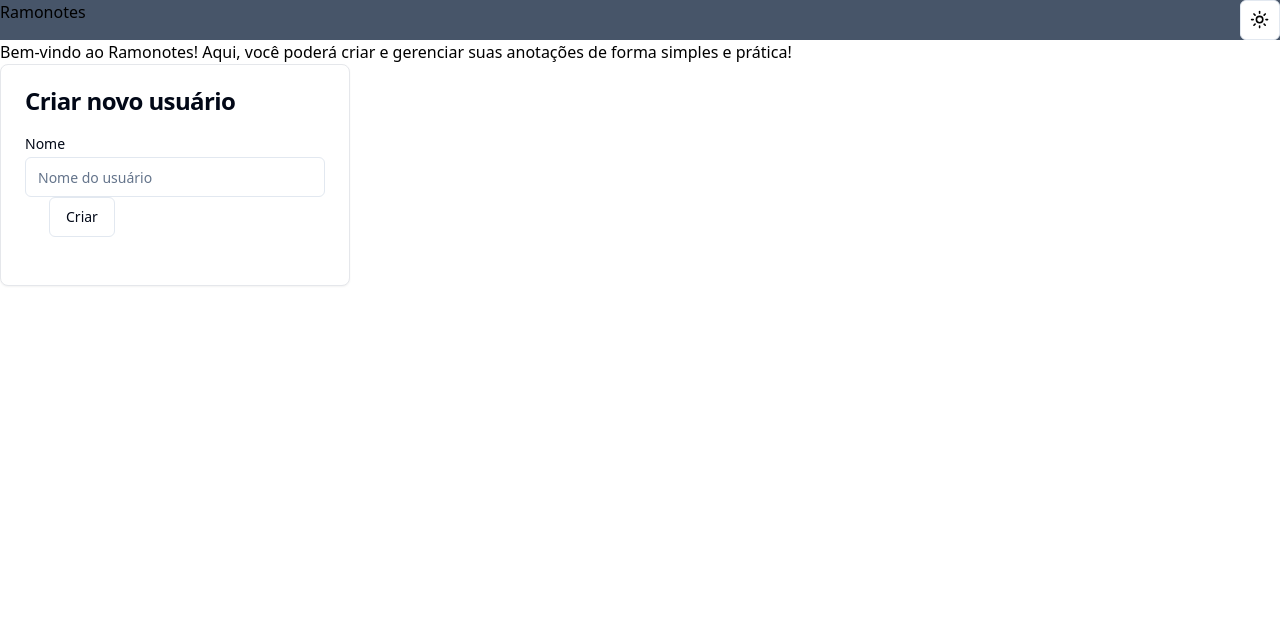
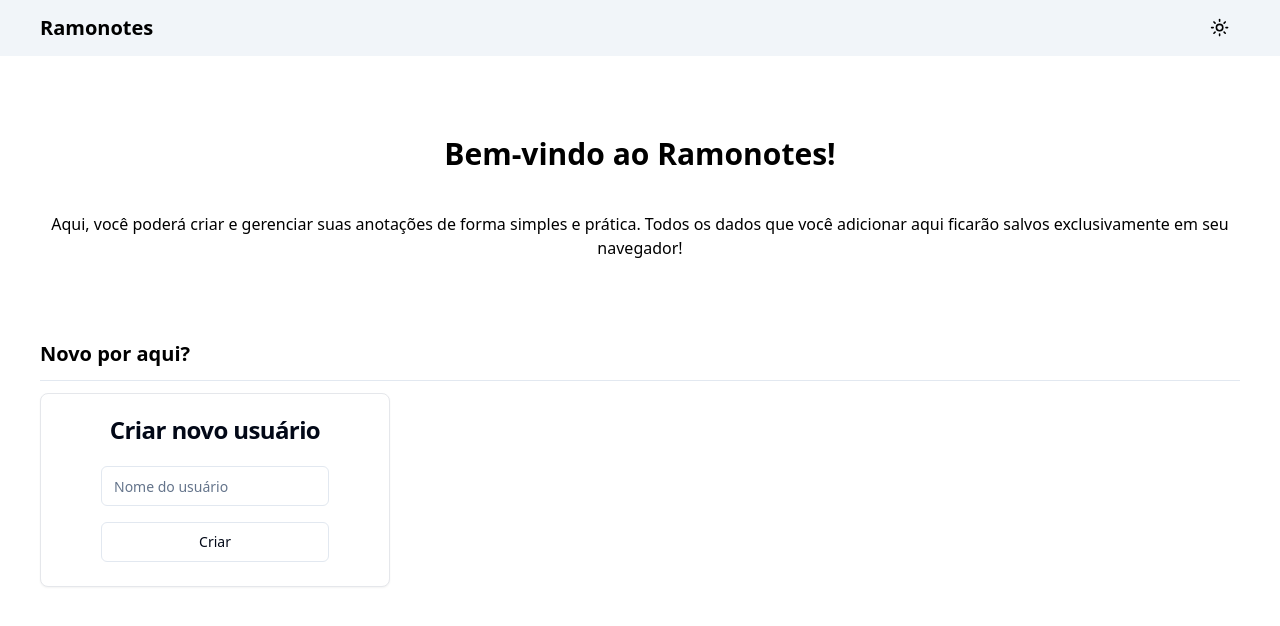
Before and after one commit to ramonramoscardoso/next-ramon-notes, a Next.js app: page / in a window 1280 px wide. Shown: the top 626 px of the page. Built offline with nearby package versions, Linux system fonts and the light colour scheme.

Commit message:
adding createId function and styling home page

```diff
--- a/package.json
+++ b/package.json
@@ -13,6 +13,7 @@
     "@radix-ui/react-dropdown-menu": "^2.0.6",
     "@radix-ui/react-label": "^2.0.2",
     "@radix-ui/react-select": "^2.0.0",
+    "@radix-ui/react-separator": "^1.0.3",
     "@radix-ui/react-slot": "^1.0.2",
     "class-variance-authority": "^0.7.0",
     "clsx": "^2.1.0",
--- a/src/app/page.tsx
+++ b/src/app/page.tsx
@@ -1,13 +1,16 @@
-
 import { Header } from "@/components/header";
 import { UsersCard } from "@/components/users-card";
 
 export default function Home() {
   return (
-    <div className="flex flex-col">
-      <div>
-        Bem-vindo ao Ramonotes! Aqui, você poderá criar e gerenciar suas
-        anotações de forma simples e prática!
+    <div className="flex flex-col px-10">
+      <div className="mt-20 mb-20 text-center">
+        <h2 className="text-3xl font-bold mb-10">Bem-vindo ao Ramonotes!</h2>
+        <h4 className="font-thin">
+          Aqui, você poderá criar e gerenciar suas anotações de forma simples e
+          prática. Todos os dados que você adicionar aqui ficarão salvos
+          exclusivamente em seu navegador!
+        </h4>
       </div>
       <div>
         <UsersCard />
--- a/src/app/user/[id]/notebook/[notebookId]/page.tsx
+++ b/src/app/user/[id]/notebook/[notebookId]/page.tsx
@@ -70,9 +70,9 @@ export default function NotebookPage({
     updateNotebookOnLocalStorage(notebook, params.id, params.notebookId)
   }
 
-  useEffect(() => {
-    console.log(notebook);
-  }, [notebook]);
+  // useEffect(() => {
+  //   console.log(notebook);
+  // }, [notebook]);
 
   return (
     <>
--- a/src/app/utils/local-storage.ts
+++ b/src/app/utils/local-storage.ts
@@ -3,7 +3,7 @@ import { LocalStorageUserData, Notebook, User } from "./types";
 export function createUserInLocalStorage(userData: User) {
   let localStorageData = getUsersDataInLocalStorage();
   const newUser: LocalStorageUserData = {
-    user: { ...userData, id: 1 },
+    user: { ...userData, id: createId(null) },
     notebooks: [],
   };
 
@@ -15,7 +15,7 @@ export function createUserInLocalStorage(userData: User) {
 
   localStorage.setItem("ramonotesData", JSON.stringify(localStorageData));
 
-  return 1;
+  return newUser.user.id;
 }
 
 export function getUsersDataInLocalStorage() {
@@ -76,8 +76,15 @@ export function updateNotebookOnLocalStorage(
   localStorage.setItem("ramonotesData", JSON.stringify(usersData));
 }
 
-export const userNotebook = (userId: string, notebookId: string) => {
+export const userNotebook = (
+  userId: string,
+  notebookId: string | null = null
+) => {
   const userData = getUserById(userId);
+
+  if (!notebookId) {
+    return userData.notebooks;
+  }
 
   const notebook = userData.notebooks.find(
     (notebook: Notebook) => notebook.id === parseInt(notebookId)
@@ -87,3 +94,21 @@ export const userNotebook = (userId: string, notebookId: string) => {
 
   return notebook;
 };
+
+export function createId(userId: string | null) {
+  let data;
+  let ids;
+
+  if (userId) {
+    data = userNotebook(userId);
+    ids = data.map((notebook: Notebook) => notebook.id).sort();
+  } else {
+    console.log("aaaa");
+    data = getUsersDataInLocalStorage();
+    ids = data.map((user: LocalStorageUserData) => user.user.id).sort();
+  }
+
+  if (data.length === 0) return 1;
+
+  return ids[ids.length - 1] + 1;
+}
--- a/src/components/create-notebook-card/index.tsx
+++ b/src/components/create-notebook-card/index.tsx
@@ -13,7 +13,7 @@ import { Input } from "@/components/ui/input";
 import { FormEvent, useEffect, useState } from "react";
 import { Check } from "lucide-react";
 import { Badge } from "../ui/badge";
-import { saveNotebookOnLocalStorage } from "@/app/utils/local-storage";
+import { createId, saveNotebookOnLocalStorage } from "@/app/utils/local-storage";
 import { useRouter } from "next/navigation";
 
 interface CreateNotebookCardParams {
@@ -26,7 +26,7 @@ export function CreateNotebookCard({ id }: CreateNotebookCardParams) {
     name: "",
     tasks: [],
     done: false,
-    id: 1,
+    id: createId(id),
   });
 
   const router = useRouter();
--- a/src/components/header/index.tsx
+++ b/src/components/header/index.tsx
@@ -2,8 +2,8 @@ import { ModeToggle } from "@/components/ui/dark-mode"
 
 export function Header() {
     return (
-        <div className='w-full bg-slate-600 flex justify-between'>
-            Ramonotes
+        <div className='bg-secondary h-14 w-full flex justify-between px-10 items-center'>
+            <a className="font-bold text-xl" href="/">Ramonotes</a>
             <ModeToggle />
         </div>
     )
--- a/src/components/ui/dark-mode.tsx
+++ b/src/components/ui/dark-mode.tsx
@@ -18,7 +18,7 @@ export function ModeToggle() {
   return (
     <DropdownMenu>
       <DropdownMenuTrigger asChild>
-        <Button variant="outline" size="icon">
+        <Button variant="ghost" size="icon">
           <Sun className="h-[1.2rem] w-[1.2rem] rotate-0 scale-100 transition-all dark:-rotate-90 dark:scale-0" />
           <Moon className="absolute h-[1.2rem] w-[1.2rem] rotate-90 scale-0 transition-all dark:rotate-0 dark:scale-100" />
           <span className="sr-only">Toggle theme</span>
--- /dev/null
+++ b/src/components/ui/separator.tsx
@@ -0,0 +1,31 @@
+"use client"
+
+import * as React from "react"
+import * as SeparatorPrimitive from "@radix-ui/react-separator"
+
+import { cn } from "@/lib/utils"
+
+const Separator = React.forwardRef<
+  React.ElementRef<typeof SeparatorPrimitive.Root>,
+  React.ComponentPropsWithoutRef<typeof SeparatorPrimitive.Root>
+>(
+  (
+    { className, orientation = "horizontal", decorative = true, ...props },
+    ref
+  ) => (
+    <SeparatorPrimitive.Root
+      ref={ref}
+      decorative={decorative}
+      orientation={orientation}
+      className={cn(
+        "shrink-0 bg-border",
+        orientation === "horizontal" ? "h-[1px] w-full" : "h-full w-[1px]",
+        className
+      )}
+      {...props}
+    />
+  )
+)
+Separator.displayName = SeparatorPrimitive.Root.displayName
+
+export { Separator }
--- /dev/null
+++ b/src/components/ui/skeleton.tsx
@@ -0,0 +1,15 @@
+import { cn } from "@/lib/utils"
+
+function Skeleton({
+  className,
+  ...props
+}: React.HTMLAttributes<HTMLDivElement>) {
+  return (
+    <div
+      className={cn("animate-pulse rounded-md bg-muted", className)}
+      {...props}
+    />
+  )
+}
+
+export { Skeleton }
--- a/src/components/users-card/index.tsx
+++ b/src/components/users-card/index.tsx
@@ -1,6 +1,7 @@
 "use client";
 
 import {
+  createId,
   createUserInLocalStorage,
   getUsersDataInLocalStorage,
 } from "@/app/utils/local-storage";
@@ -17,6 +18,7 @@ import { Input } from "@/components/ui/input";
 import { Label } from "@/components/ui/label";
 import { useRouter } from "next/navigation";
 import { FormEvent, useEffect, useState } from "react";
+import { Separator } from "../ui/separator";
 
 export function UsersCard() {
   const [formValues, setFormValues] = useState<User>();
@@ -46,16 +48,31 @@ export function UsersCard() {
   }
 
   return (
-    <>
+    <div className="flex flex-col gap-20">
       {users && users.length > 0 && (
-        <>
+        <section className="flex flex-col gap-3">
+          <h3 className="text-xl font-bold">Usuários</h3>
+          <Separator />
+          <div className="flex gap-3 grid grid-cols-3">
             {users.map((user) => {
               return (
-              <Card className="w-[350px]" key={`${user.user.name}-login-card`}>
+                <Card
+                  className="w-[350px] flex flex-col items-center"
+                  key={`${user.user.name}-login-card`}
+                >
                   <CardHeader>
                     <CardTitle>{user.user.name}</CardTitle>
                   </CardHeader>
+                  {user.notebooks.length === 0 ? (
                     <CardContent>Nenhum caderno criado ainda</CardContent>
+                  ) : (
+                    <CardContent>
+                      {`${user.notebooks.length} ${
+                        user.notebooks.length === 1 ? "caderno" : "cadernos"
+                      } `}
+                    </CardContent>
+                  )}
+
                   <CardFooter className="flex justify-between">
                     <Button
                       variant="outline"
@@ -63,38 +80,39 @@ export function UsersCard() {
                         router.push(`/user/${user.user.id}`);
                       }}
                     >
-                    Login
+                      Acessar
                     </Button>
                   </CardFooter>
                 </Card>
               );
             })}
-        </>
+          </div>
+        </section>
       )}
-      <Card className="w-[350px]">
+
+      <section className="flex flex-col gap-3">
+        <h3 className="text-xl font-bold">Novo por aqui?</h3>
+        <Separator />
+        <Card className="w-[350px] flex flex-col items-center">
           <CardHeader>
             <CardTitle>Criar novo usuário</CardTitle>
           </CardHeader>
           <CardContent>
-          <form onSubmit={handleCreateUser}>
-            <div className="grid w-full items-center gap-4">
+            <form onSubmit={handleCreateUser} className="grid w-full items-center gap-4">
                 <div className="flex flex-col space-y-1.5">
-                <Label htmlFor="name">Nome</Label>
                   <Input
                     id="name"
                     placeholder="Nome do usuário"
                     onChange={handleChange}
                   />
                 </div>
-            </div>
-            <CardFooter className="flex justify-between">
                 <Button variant="outline" type="submit">
                   Criar
                 </Button>
-            </CardFooter>
             </form>
           </CardContent>
         </Card>
-    </>
+      </section>
+    </div>
   );
 }
```
Also changed, not shown: 1 other file (tests, documents, lock files or other folders). Lines whose indentation alone changed are shown as unchanged.
